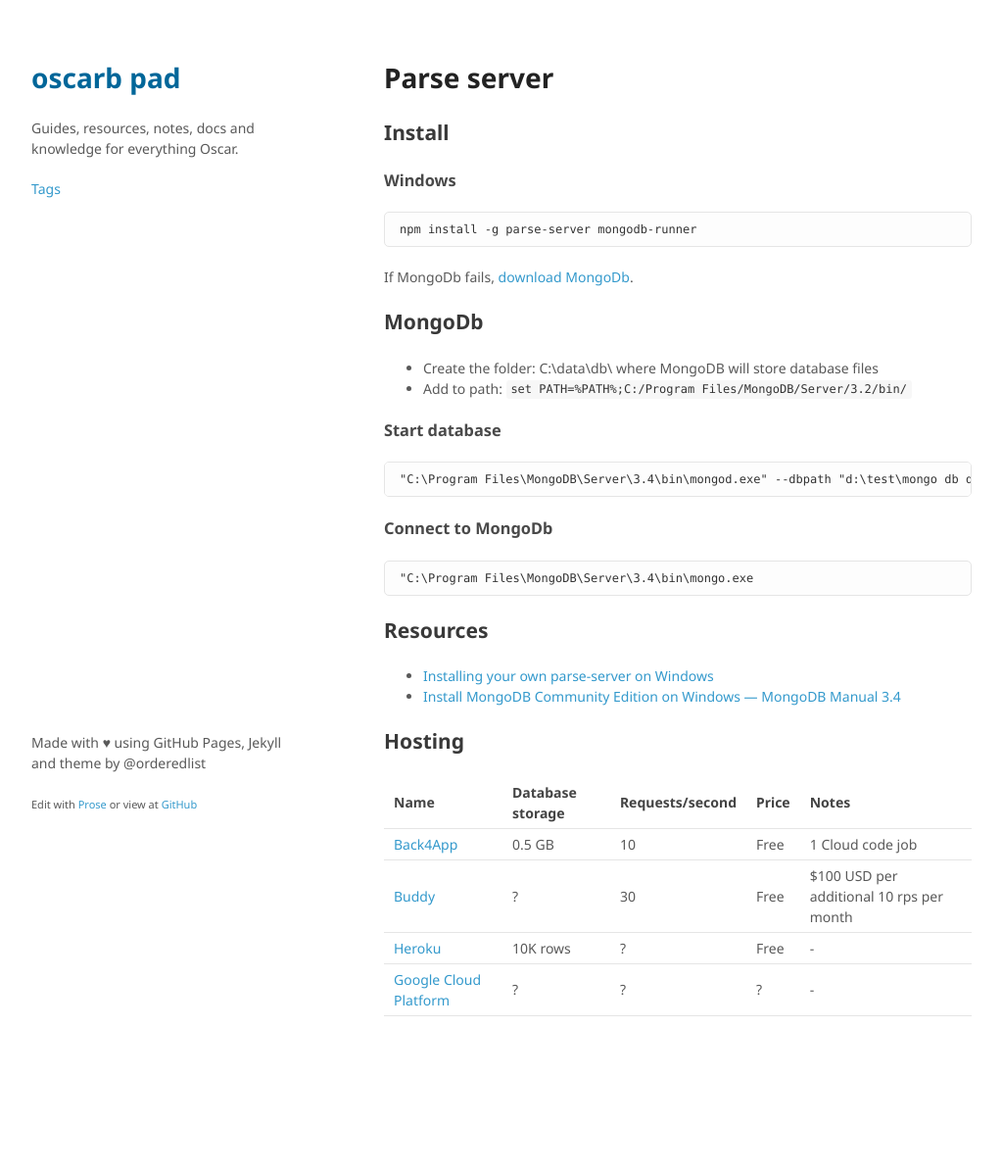
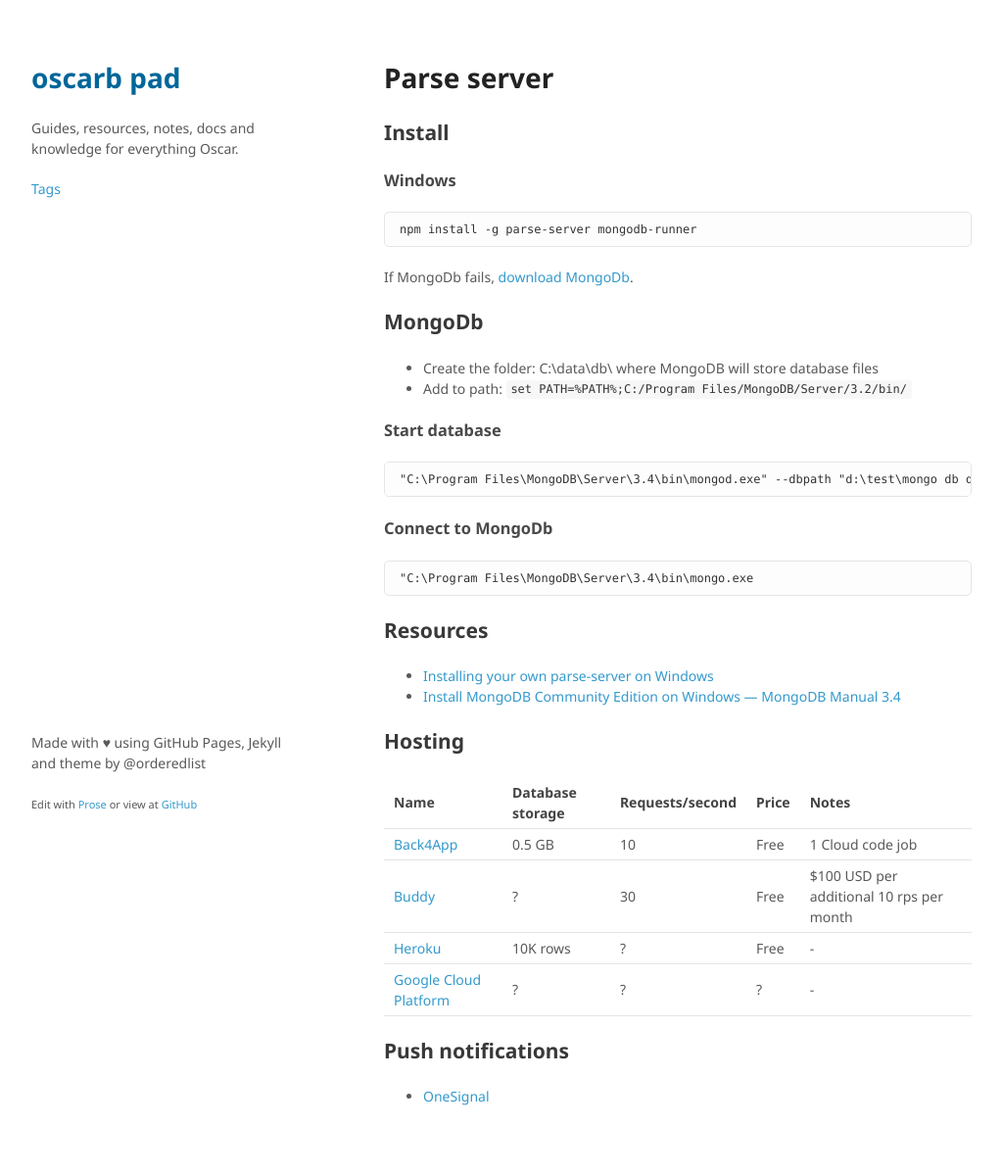
Before and after one commit to oscarb/pad, a Jekyll site: the page built from _docs/parse-server.md, in a window 1280 px wide. Shown: the whole page at 98% size, without its empty margins (128-1151 px from the left). Built offline with Jekyll 4.4.1, drawn with Linux system fonts in a browser that asks for light colours; some web fonts are replaced; before the commit the page ends 1107 px from its top, so only the background shows below that.

Commit message:
Updated parse-server.md

```diff
--- a/_docs/parse-server.md
+++ b/_docs/parse-server.md
@@ -41,3 +41,7 @@ Name | Database storage | Requests/second | Price   | Notes
 [Buddy](https://buddy.com/) | ? | 30 | Free | $100 USD per additional 10 rps per month
 [Heroku](https://www.heroku.com/) | 10K rows | ? | Free | -
 [Google Cloud Platform](https://cloud.google.com/) | ? | ? | ? | -
+
+## Push notifications
+
+* [OneSignal](https://onesignal.com/)
```
